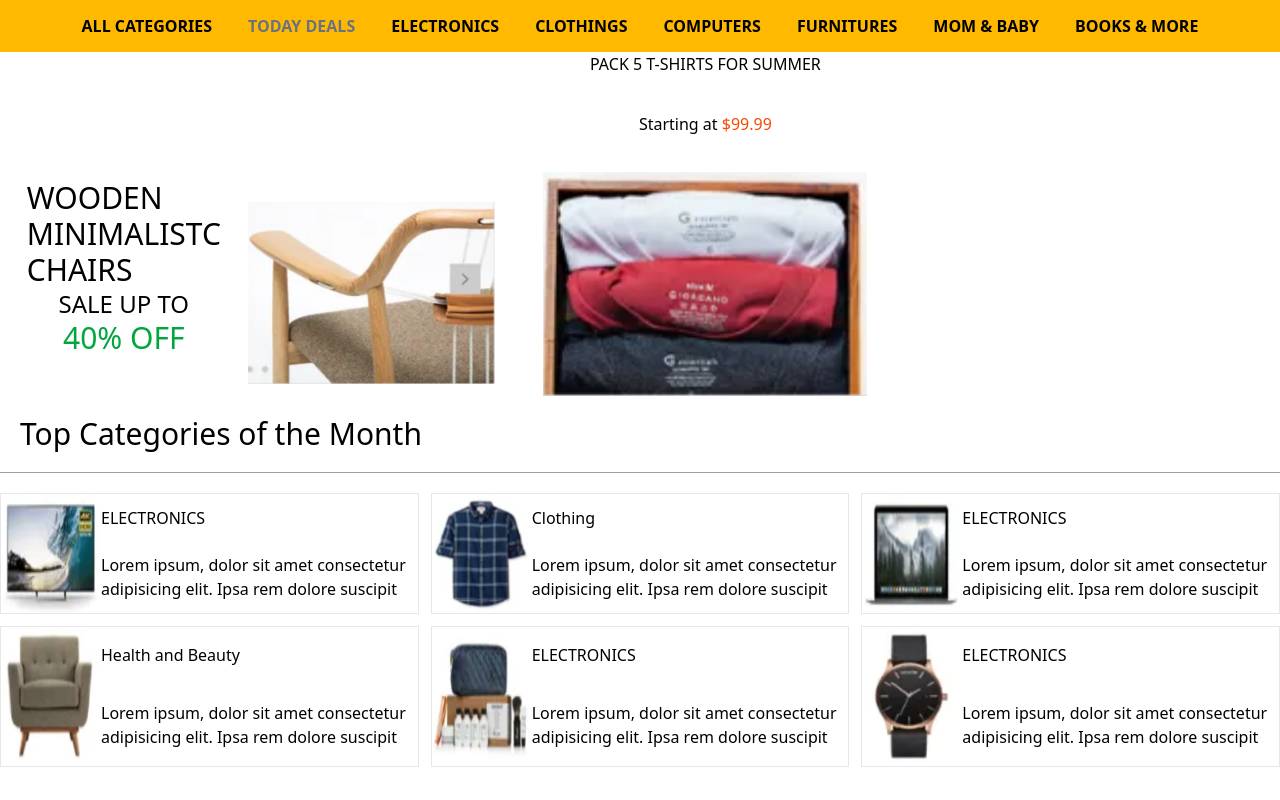
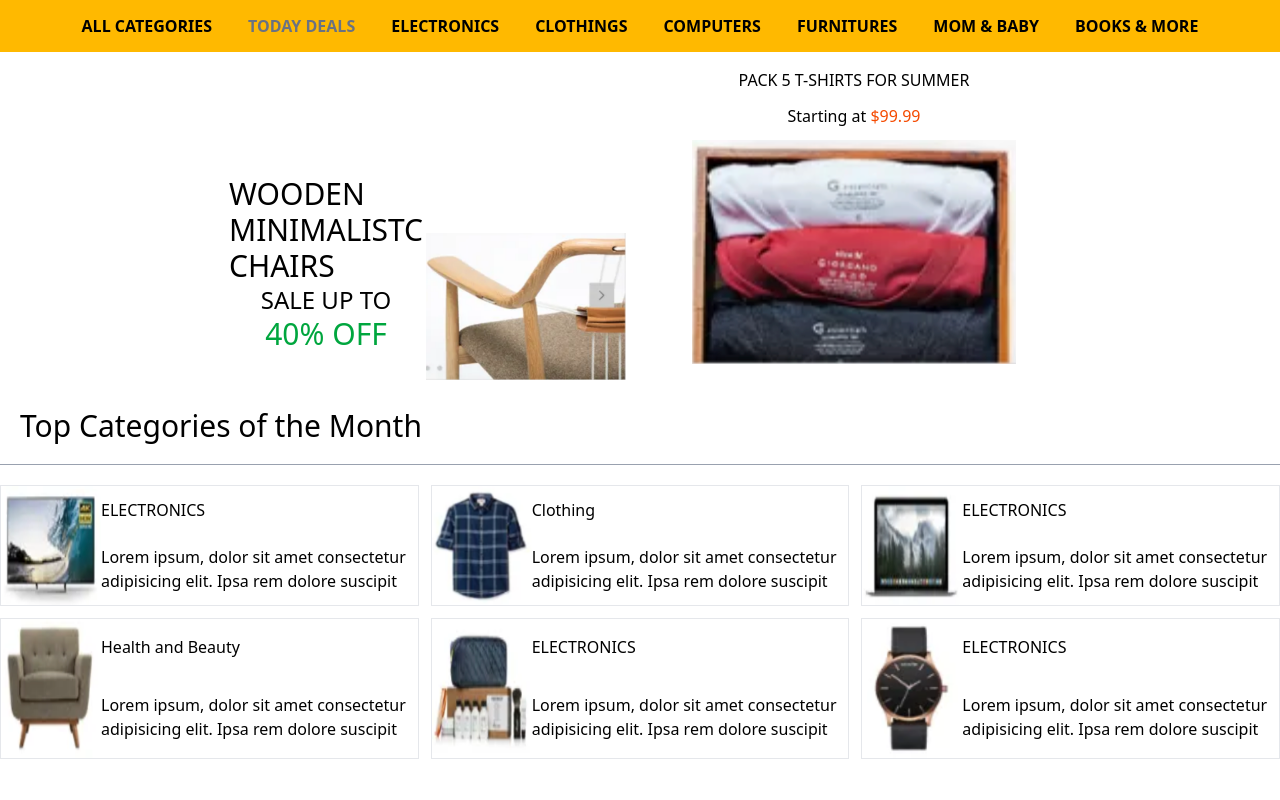
Before and after one commit to shahad0000/W6_D3_Lab1, a React (Vite) app: page / in a window 1280 px wide. Built offline with nearby package versions, Linux system fonts and the light colour scheme.

Commit message:
improve styling

```diff
--- a/src/components/Hero.jsx
+++ b/src/components/Hero.jsx
@@ -2,8 +2,8 @@ import React from 'react'
 
 const Hero = () => {
   return (
-    <div className='grid grid-cols-1 md:grid-cols-10 items-center justify-center gap-7'>
-        <div className='md:col-span-4 grid grid-cols-2 h-80 items-end'>
+    <div className='flex items-center justify-center gap-7'>
+        <div className='w-100 grid grid-cols-2 h-80 items-end'>
             <div className=' p-7 flex flex-col justify-around items-center'>
                 <h1 className='text-3xl'>WOODEN MINIMALISTC CHAIRS</h1>
                 <h4 className='text-2xl'>SALE UP TO</h4>
@@ -11,9 +11,9 @@ const Hero = () => {
             </div>
             <img src="imgs/chair.png" alt="" />
         </div>
-        <div className=' md:col-span-3 flex flex-col items-around items-center '>
+        <div className='w-100 flex flex-col mt-4 items-center h-80'>
             <h1 >PACK 5 T-SHIRTS FOR SUMMER</h1>
-            <h3 className='my-9'>Starting at <span className='text-orange-600'>$99.99</span></h3>
+            <h3 className='my-3'>Starting at <span className='text-orange-600'>$99.99</span></h3>
             <img src="/imgs/tShirts.png" alt="" />
         </div>
 
```
